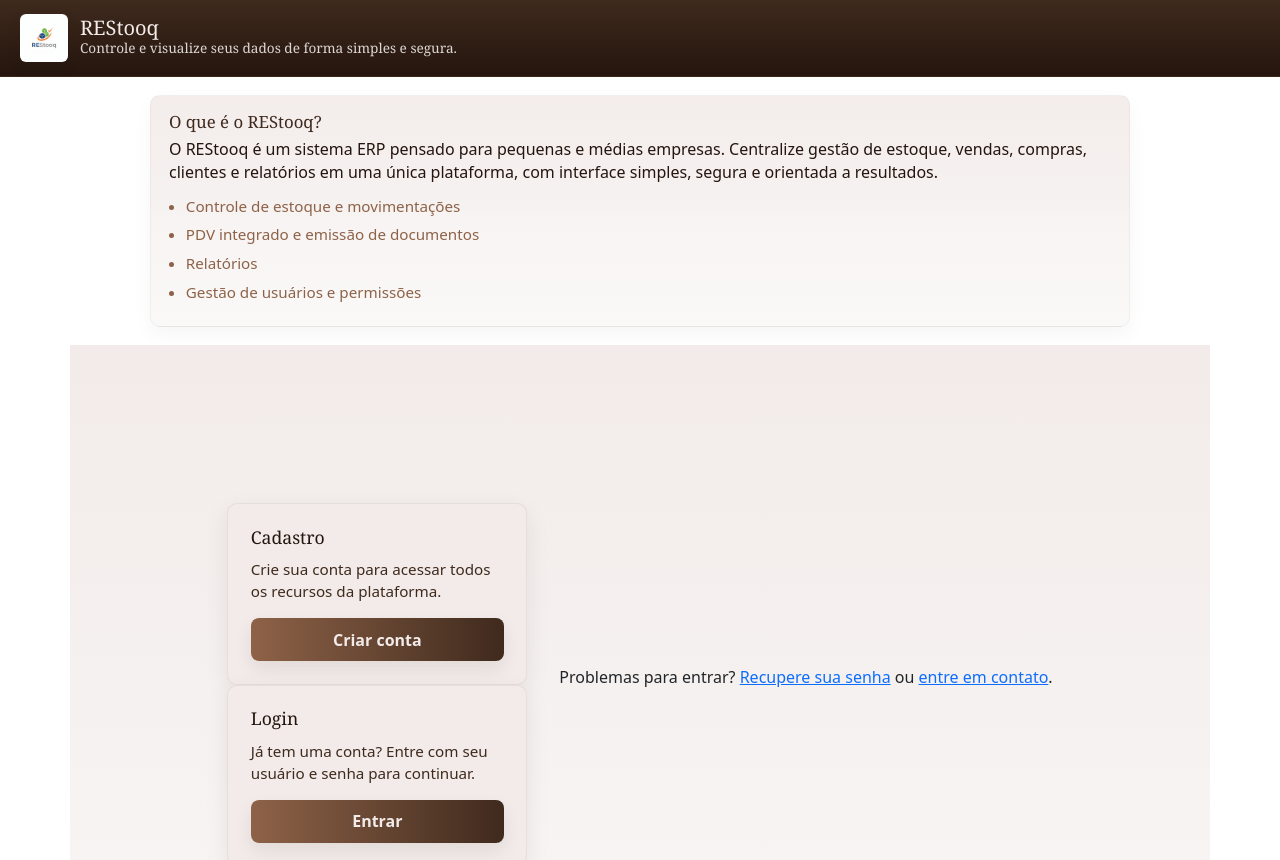
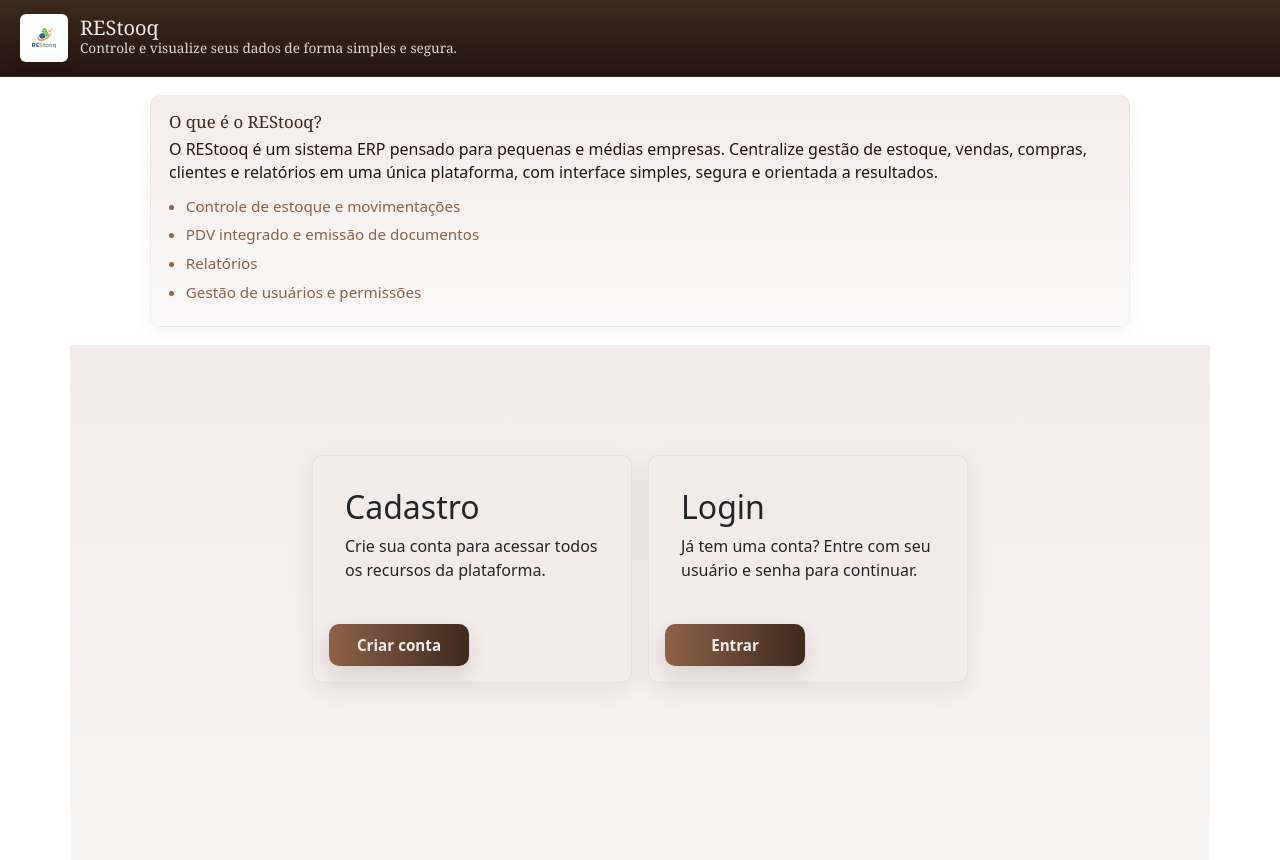
Before and after one commit to kodinne/Restooq, an Angular app: page /home in a window 1280 px wide. Shown: the top 860 px of the page. Built offline with nearby package versions, Linux system fonts and the light colour scheme.

Commit message:
Mudanças na home
Adicionei alguns elementos na home e centralizei os botões de Login e Cadastro

```diff
--- a/src/app/home/home.component.html
+++ b/src/app/home/home.component.html
@@ -32,22 +32,33 @@
     </section>
 
     <main class="home-main container" role="main">
-      <div class="home-cards">
+      <!-- Cards centralizados, lado a lado -->
+      <div class="home-cards" role="region" aria-label="Ações principais">
         <article class="card" aria-labelledby="cadastro-title">
+          <div class="card-body">
             <h2 id="cadastro-title">Cadastro</h2>
             <p>Crie sua conta para acessar todos os recursos da plataforma.</p>
+          </div>
+          <div class="card-actions">
             <a routerLink="/register" class="btn btn-primary" aria-label="Ir para cadastro">Criar conta</a>
+          </div>
         </article>
 
         <article class="card" aria-labelledby="login-title">
+          <div class="card-body">
             <h2 id="login-title">Login</h2>
             <p>Já tem uma conta? Entre com seu usuário e senha para continuar.</p>
+          </div>
+          <div class="card-actions">
             <a routerLink="/login" class="btn btn-primary" aria-label="Ir para login">Entrar</a>
+          </div>
         </article>
       </div>
 
-      <p class="help-text">Problemas para entrar? <a routerLink="/forgot-password">Recupere sua senha</a> ou <a
-          routerLink="/help">entre em contato</a>.</p>
+      <!-- Links auxiliares alinhados abaixo dos cards -->
+      <div class="help-text">
+        Problemas para entrar? <a routerLink="/forgot-password">Recupere sua senha</a> ou <a routerLink="/help">entre em contato</a>.
+      </div>
     </main>
 
     <footer class="home-footer">
--- a/src/app/home/home.component.scss
+++ b/src/app/home/home.component.scss
@@ -6,17 +6,6 @@ $cor4: #8C7462;
 $cor5: #F2EBE9;
 
 * { box-sizing: border-box; }
-
-header {
-  background: linear-gradient(180deg, $cor2 0%, $cor1 100%);
-  color: $cor5;
-  display: flex;
-  align-items: center;
-  gap: 12px;
-  padding: 14px 20px;
-  border-bottom: 1px solid rgba(0,0,0,0.06);
-  font-family: "Georgia", serif;
-}
 
 .container {
   display: flex;
@@ -29,55 +18,67 @@ header {
   min-height: calc(100vh - 120px);
 }
 
+/* Centraliza os cards e mantém cada card com conteúdo + ação */
+.home-cards {
+  display: flex;
+  gap: 1rem;
+  justify-content: center; /* centraliza os cards na linha */
+  align-items: stretch;    /* faz os cards terem mesma altura */
+  flex-wrap: nowrap;       /* mantém lado a lado em larguras suficientes */
+  margin: 0 auto 12px auto;
+}
+
+/* Ajuste do card: corpo e área de ação separadas para garantir agrupamento */
 .card {
   background: $cor5;
   border-radius: 10px;
-  box-shadow: 0 8px 24px rgba(36,21,14,0.08);
-  width: 300px;
-  padding: 1.4rem;
-  text-align: left;
-  transition: transform 0.22s ease, box-shadow 0.2s ease;
+  box-shadow: 0 8px 24px rgba($cor1, 0.08);
+  width: 320px;
+  padding: 1rem;
+  display: flex;
+  flex-direction: column;
+  justify-content: space-between; /* mantém botão na base do card */
   border: 1px solid rgba($cor1, 0.06);
 }
 
-.card:hover {
-  transform: translateY(-6px);
-  box-shadow: 0 18px 40px rgba(36,21,14,0.12);
+/* Corpo do card (título + descrição) */
+.card-body {
+  margin-bottom: 0.6rem;
 }
 
-.card h2 {
-  color: $cor1;
-  margin-bottom: 0.4rem;
-  font-family: "Georgia", serif;
-  font-size: 1.1rem;
+.card-actions {
+  display: flex;
+  justify-content: flex-start;
 }
 
-.card p {
-  color: $cor2;
-  margin-bottom: 1rem;
-  line-height: 1.45;
+/* Botões: mesma paleta para Criar conta e Entrar */
+.btn {
+  display: inline-block;
+  padding: 0.62rem 1.05rem;
+  border-radius: 10px;
+  text-decoration: none;
+  font-weight: 700;
   font-size: 0.95rem;
+  cursor: pointer;
+  text-align: center;
+  transition: transform 0.12s ease, box-shadow 0.12s ease, background 0.12s ease;
+  border: none;
 }
 
-.btn {
-  display: inline-block;
-  padding: 0.6rem 1.1rem;
-  border-radius: 8px;
-  text-decoration: none;
-  font-weight: 700;
-  cursor: pointer;
-  transition: transform 0.12s ease, box-shadow 0.12s ease;
-  text-align: center;
-}
-
+/* Botão principal (usado por ambos) */
 .btn-primary {
   background: linear-gradient(90deg, $cor3 0%, $cor2 100%);
   color: $cor5;
-  border: none;
-  box-shadow: 0 8px 18px rgba(36,21,14,0.08);
+  box-shadow: 0 8px 20px rgba($cor1, 0.12);
 }
-.btn-primary:hover { transform: translateY(-2px); }
 
+.btn-primary:hover,
+.btn-primary:focus {
+  transform: translateY(-2px);
+  box-shadow: 0 12px 28px rgba($cor1, 0.16);
+}
+
+/* Caso haja btn-outline em outros pontos, deixar neutro para não conflitar */
 .btn-outline {
   background: transparent;
   color: $cor2;
@@ -88,7 +89,16 @@ header {
   transform: translateY(-2px);
 }
 
-.card h2 + p { margin-top: 0.25rem; }
+/* Garante aparência uniforme dentro dos cards */
+.card .btn { min-width: 140px; }
+
+/* Links de ajuda alinhados e centralizados */
+.help-text {
+  text-align: center;
+  color: $cor2;
+  margin-top: 8px;
+  font-size: 0.95rem;
+}
 
 /* Header ajustado: logo pequena no canto esquerdo, alinhada com o nome */
 .home-header {
@@ -98,7 +108,7 @@ header {
   padding: 14px 20px;
   background: linear-gradient(180deg, $cor2 0%, $cor1 100%);
   color: $cor5;
-  border-bottom: 1px solid rgba(0,0,0,0.06);
+  border-bottom: 1px solid rgba($cor1, 0.06);
   font-family: "Georgia", serif;
 }
 
@@ -108,7 +118,7 @@ header {
   height: 48px;
   object-fit: contain;
   border-radius: 6px;
-  box-shadow: 0 6px 16px rgba(36,21,14,0.08);
+  box-shadow: 0 6px 16px rgba($cor1, 0.08);
   flex: 0 0 auto;
 }
 
@@ -141,7 +151,7 @@ header {
   background: linear-gradient(180deg, rgba($cor5, 0.95), rgba($cor4, 0.04));
   border-radius: 10px;
   border: 1px solid rgba($cor1, 0.04);
-  box-shadow: 0 8px 20px rgba(36,21,14,0.04);
+  box-shadow: 0 8px 20px rgba($cor1, 0.04);
   color: $cor1;
 
   h2 {
```
Lines whose indentation alone changed are shown as unchanged.
